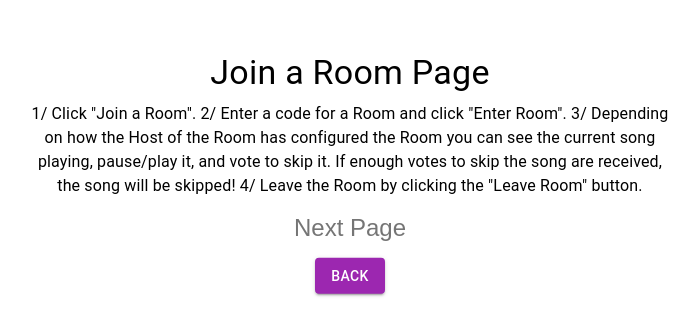
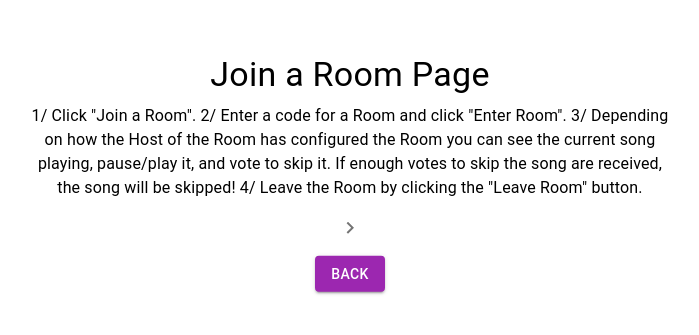
Before and after one commit to imranmatin23/collaborative-music-playing-system, a React (Create React App) app in the folder frontend/: page /info in a window 1280 px wide. Shown: the part 227-562 px from the top of the page, without its empty margins (290-989 px from the left). Built offline with nearby package versions, Linux system fonts and the light colour scheme.

Commit message:
Bug Fix: Installed Material UI Icons correctly

```diff
--- a/frontend/package.json
+++ b/frontend/package.json
@@ -6,6 +6,7 @@
   "dependencies": {
     "@emotion/react": "^11.11.0",
     "@emotion/styled": "^11.11.0",
+    "@mui/icons-material": "^5.11.16",
     "@mui/material": "^5.13.0",
     "@testing-library/jest-dom": "^5.16.5",
     "@testing-library/react": "^13.4.0",
--- a/frontend/src/components/MusicPlayer.js
+++ b/frontend/src/components/MusicPlayer.js
@@ -66,7 +66,7 @@ function MusicPlayer(props) {
         <Grid item align="center" xs={4}>
           <img src={props.image_url} height="100%" width="100%" />
         </Grid>
-        <Grid item align="center" xs={12}>
+        <Grid item align="center" xs={8}>
           <Typography component="h5" variant="h5">
             {props.title}
           </Typography>
@@ -79,14 +79,10 @@ function MusicPlayer(props) {
                 props.is_playing ? pauseSong() : playSong();
               }}
             >
-              {props.is_playing ? "Pause" : "Play"}
-              {/* TODO: Bug causing error when trying to use mui icons */}
-              {/* {props.is_playing ? <PauseIcon /> : <PlayArrowIcon />} */}
+              {props.is_playing ? <PauseIcon /> : <PlayArrowIcon />}
             </IconButton>
             <IconButton onClick={() => skipSong()}>
-              {props.votes} / {props.votes_required} Skip
-              {/* TODO: Bug causing error when trying to use mui icons */}
-              {/* {props.votes} /{" "} {props.votes_required} <SkipNextIcon /> */}
+              {props.votes} / {props.votes_required} <SkipNextIcon />
             </IconButton>
           </div>
         </Grid>
--- a/frontend/src/pages/Info.js
+++ b/frontend/src/pages/Info.js
@@ -60,13 +60,11 @@ function Info(props) {
             page === pages.CREATE ? setPage(pages.JOIN) : setPage(pages.CREATE);
           }}
         >
-          {page === pages.CREATE ? "Previous Page" : "Next Page"}
-          {/* TODO: Bug causing error when trying to use mui icons */}
-          {/* {page === pages.CREATE ? (
+          {page === pages.CREATE ? (
             <NavigateBeforeIcon />
           ) : (
             <NavigateNextIcon />
-          )} */}
+          )}
         </IconButton>
       </Grid>
       <Grid item xs={12} align="center">
```
Also changed, not shown: 2 other files (tests, documents, lock files or other folders).
